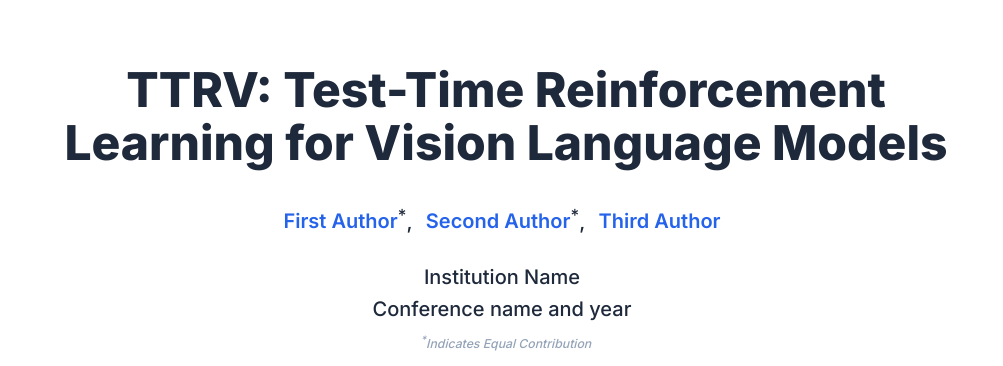
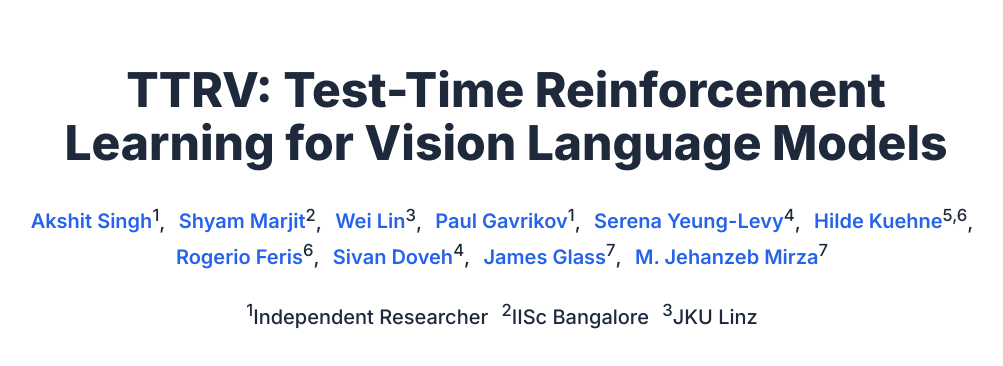
Before and after one commit to Akshit21112002/ttrv.github.io, a plain HTML site: page index.html in a window 1280 px wide. Shown: the top 366 px of the page, without its empty margins (134-1137 px from the left). Drawn offline with nearby package versions, Linux system fonts and the light colour scheme; some icons are missing.

Commit message:
Update index.html

```diff
--- a/index.html
+++ b/index.html
@@ -196,19 +196,39 @@ In this work, we propose TTRV to enhance vision–language understanding by adap
             <div class="is-size-5 publication-authors">
               <!-- TODO: Replace with your paper authors and their personal links -->
               <span class="author-block">
-                <a href="FIRST AUTHOR PERSONAL LINK" target="_blank">First Author</a><sup>*</sup>,</span>
+                <a href="FIRST AUTHOR PERSONAL LINK" target="_blank">Akshit Singh</a><sup>1</sup>,</span>
                 <span class="author-block">
-                  <a href="SECOND AUTHOR PERSONAL LINK" target="_blank">Second Author</a><sup>*</sup>,</span>
+                  <a href="SECOND AUTHOR PERSONAL LINK" target="_blank">Shyam Marjit</a><sup>2</sup>,</span>
                   <span class="author-block">
-                    <a href="THIRD AUTHOR PERSONAL LINK" target="_blank">Third Author</a>
+                    <a href="THIRD AUTHOR PERSONAL LINK" target="_blank">Wei Lin</a><sup>3</sup>,</span>
+              <span class="author-block">
+                    <a href="THIRD AUTHOR PERSONAL LINK" target="_blank">Paul Gavrikov</a><sup>1</sup>,</span>
+              <span class="author-block">
+                    <a href="THIRD AUTHOR PERSONAL LINK" target="_blank">Serena Yeung-Levy</a><sup>4</sup>,</span>
+              <span class="author-block">
+                    <a href="THIRD AUTHOR PERSONAL LINK" target="_blank">Hilde Kuehne</a><sup>5,6</sup>,</span>
+              <span class="author-block">
+                    <a href="THIRD AUTHOR PERSONAL LINK" target="_blank">Rogerio Feris</a><sup>6</sup>,</span>
+              <span class="author-block">
+                    <a href="THIRD AUTHOR PERSONAL LINK" target="_blank">Sivan Doveh</a><sup>4</sup>,</span>
+              <span class="author-block">
+                    <a href="THIRD AUTHOR PERSONAL LINK" target="_blank">James Glass</a><sup>7</sup>,</span>
+
+              <span class="author-block">
+                    <a href="THIRD AUTHOR PERSONAL LINK" target="_blank">M. Jehanzeb Mirza</a><sup>7</sup>
+
+
+
                   </span>
                   </div>
 
                   <div class="is-size-5 publication-authors">
                     <!-- TODO: Replace with your institution and conference/journal info -->
-                    <span class="author-block">Institution Name<br>Conference name and year</span>
+                    <span class="author-block"><sup>1</sup>Independent Researcher</span>
+                    <span class="author-block"><sup>2</sup>IISc Bangalore</span>
+                    <span class="author-block"><sup>3</sup>JKU Linz</span>
                     <!-- TODO: Remove this line if no equal contribution -->
-                    <span class="eql-cntrb"><small><br><sup>*</sup>Indicates Equal Contribution</small></span>
+                    <!-- <span class="eql-cntrb"><small><br><sup>*</sup>Indicates Equal Contribution</small></span> -->
                   </div>
 
                   <div class="column has-text-centered">
```
